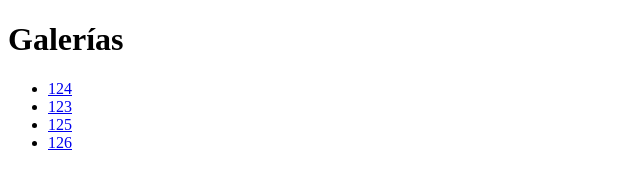
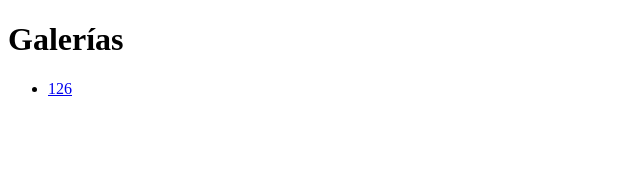
Before and after one commit to Dalgunoh/webos, a plain HTML site: page index.html in a window 1280 px wide. Shown: the whole page, without its empty margins (0-640 px from the left). Drawn offline with Linux system fonts and the light colour scheme.

Commit message:
Update index.html

```diff
--- a/index.html
+++ b/index.html
@@ -1,8 +1,4 @@
 <!DOCTYPE html><html><head><meta charset='utf-8'><title>Índice</title></head><body>
 <h1>Galerías</h1><ul>
-<li><a href="124.html" target="_blank">124</a></li>
-  <li><a href="123.html" target="_blank">123</a></li>
-   <li><a href="125.html" target="_blank">125</a></li>
-     <li><a href="126.html" target="_blank">126</a></li>
-
+<li><a href="126.html" target="_blank">126</a></li>
 </ul></body></html>
```
